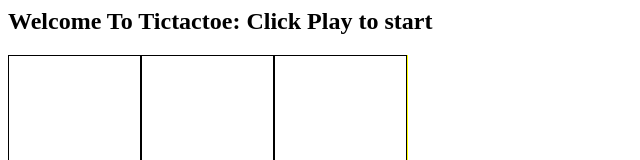
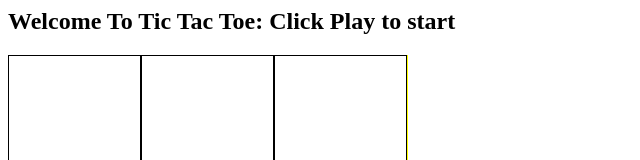
Before and after one commit to maleck13/tictactoe, a plain HTML site: page index.html in a window 1280 px wide. Shown: the top 160 px of the page, without its empty margins (0-640 px from the left). Drawn offline with nearby package versions, Linux system fonts and the light colour scheme.

Commit message:
small tidy

```diff
--- a/index.html
+++ b/index.html
@@ -81,7 +81,6 @@
                 }
             }
             if (occupied === 9) {
-                console.log(occupied);
                 endGame(undefined, true);
             }
             if (!gameOver) {
@@ -135,7 +134,7 @@
 </head>
 
 <body>
-<h2 id="message">Welcome To Tictactoe: Click Play to start</h2>
+<h2 id="message">Welcome To Tic Tac Toe: Click Play to start</h2>
 
 <div id="board">
 
```
